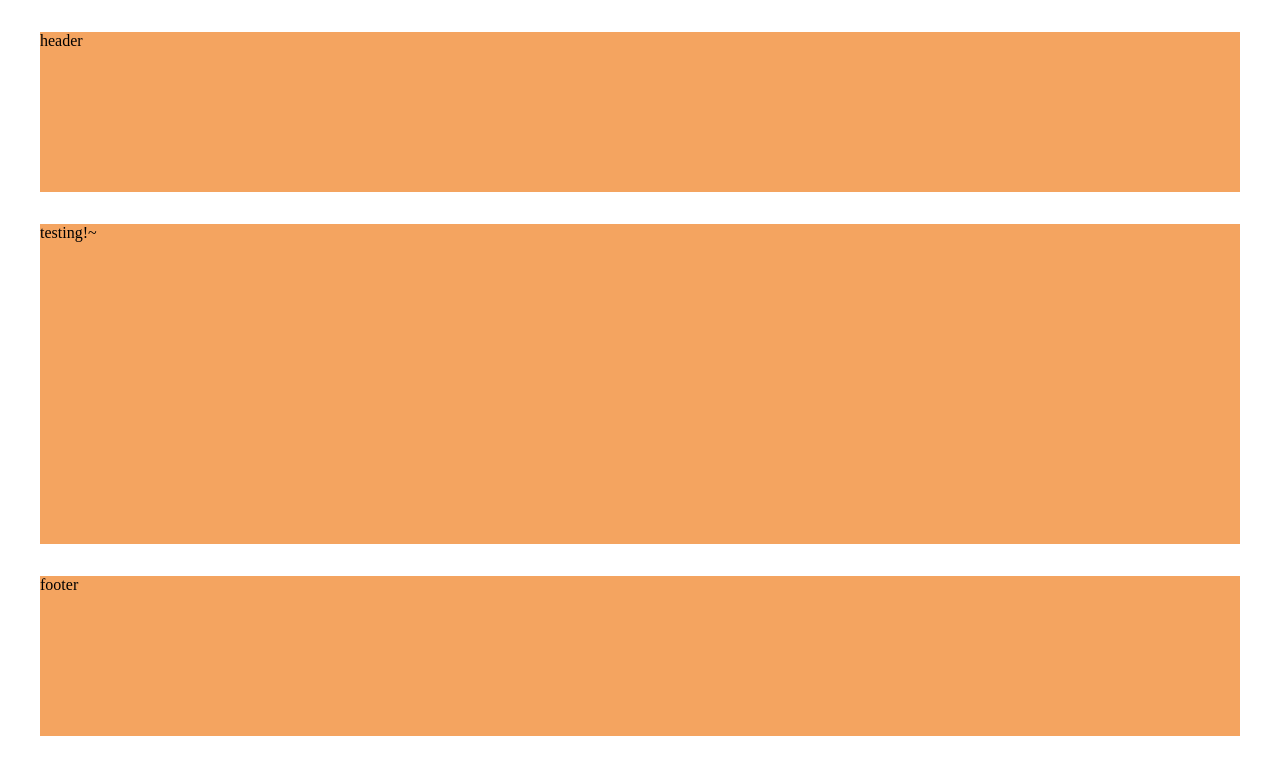
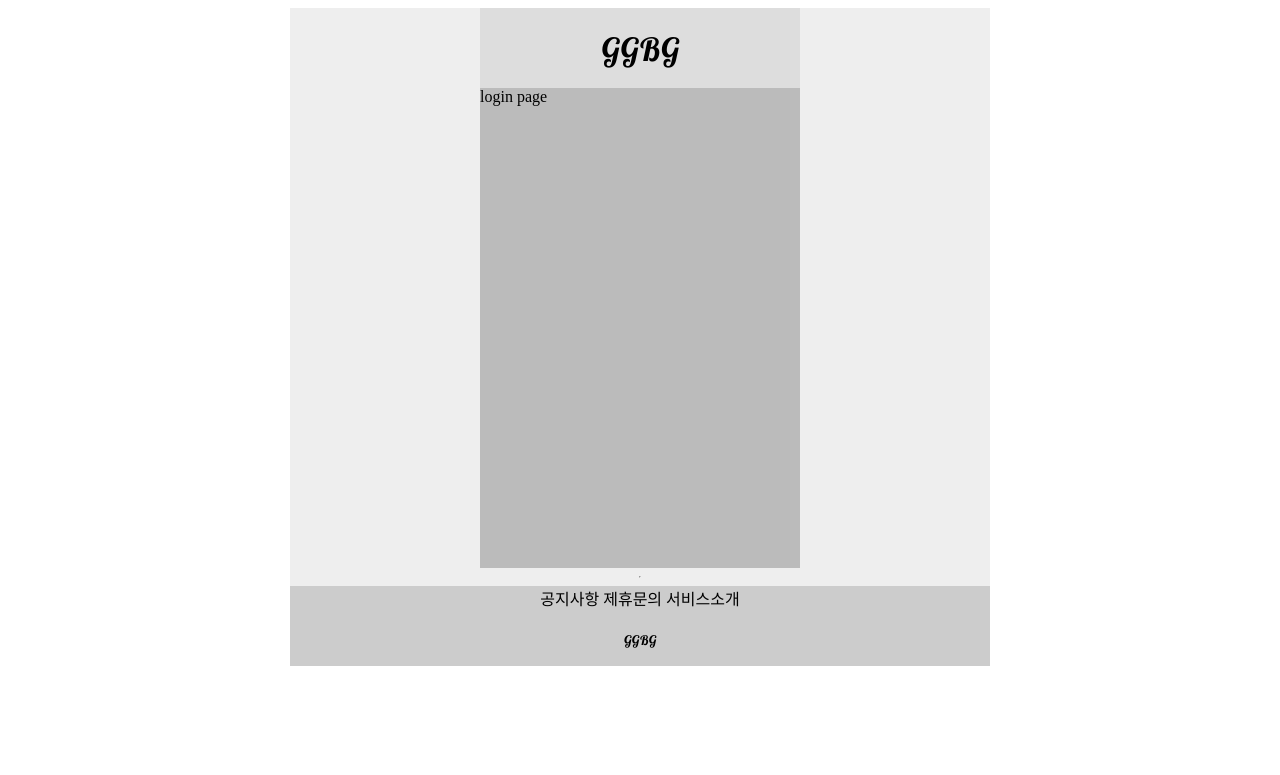
Before and after one commit to codeblue25/django_practice, a Django app: page /account/hello_1ban/ in a window 1280 px wide. Shown: the top 775 px of the page. Run offline with Django 3.2, Linux system fonts and the light colour scheme.

Commit message:
Set up base.css, logo fonts, and layouts

```diff
--- a/accountapp/templates/accountapp/hello_1ban.html
+++ b/accountapp/templates/accountapp/hello_1ban.html
@@ -1,5 +1,6 @@
 {% extends 'base.html'%}
 
 {% block content %}
-<div style = 'height: 20rem; background-color: sandybrown; margin: 2rem'>testing!~</div>
+<div class="contents">login page</div>
+
 {% endblock %}
--- a/django_prac1/settings.py
+++ b/django_prac1/settings.py
@@ -130,6 +130,12 @@ USE_TZ = True
 
 STATIC_URL = '/static/'
 
+STATIC_ROOT = os.path.join(BASE_DIR, 'staticfiles')
+
+STATICFILES_DIRS = [
+    BASE_DIR / 'static',
+]
+
 # Default primary key field type
 # https://docs.djangoproject.com/en/3.2/ref/settings/#default-auto-field
 
--- /dev/null
+++ b/static/base.css
@@ -0,0 +1,37 @@
+.wrap{
+    display: flex;
+    flex-direction: column;
+    /*justify-content: center;*/
+    align-items: center;
+    /*flex-wrap: wrap;*/
+    margin: 0 auto;
+    width: 700px;
+    height: 100%;
+    background-color: #eee;
+}
+
+.main_logo {
+    width: 20rem;
+    height: 5rem;
+    background: #ddd;
+    text-align: center;
+    font-family: 'Lobster Two', cursive;
+}
+
+.contents {
+    width: 20rem;
+    height: 30rem;
+    background-color: #bbb;
+    /*margin: 2rem*/
+}
+
+.footer_logo {
+    width: 100%;
+    height: 5rem;
+    background-color: #ccc;
+    text-align: center;
+}
+
+.footer_logo h5{
+    font-family: 'Lobster Two', cursive;
+}
--- a/templates/base.html
+++ b/templates/base.html
@@ -4,12 +4,16 @@
 {% include 'head.html' %}
 
 <body>
-    {% include 'header.html' %}
+    <div class="wrap">
+        {% include 'header.html' %}
 
-    {% block content %}
-    {% endblock %}
+{#        <div class="contents">con</div>#}
+        {% block content %}
+        {% endblock %}
 
-    {% include 'footer.html' %}
+        <hr />
 
+        {% include 'footer.html' %}
+    </div>
 </body>
 </html>
--- a/templates/footer.html
+++ b/templates/footer.html
@@ -1 +1,10 @@
-<div style = 'height: 10rem; background-color: sandybrown; margin: 2rem'>footer</div>
+<div class="footer_logo">
+    <div class = "pragmatic_footer_button">
+        <span>공지사항</span>
+        <span>제휴문의</span>
+        <span>서비스소개</span>
+    </div>
+    <div class = "pragmatic_footer_logo">
+        <h5>GGBG</h5>
+    </div>
+</div>
--- a/templates/head.html
+++ b/templates/head.html
@@ -1,4 +1,10 @@
+{% load static %}
+
 <head>
     <meta charset="UTF-8">
     <title>JJBG</title>
+    <link rel="stylesheet" href=" {% static 'base.css' %}" />
+    <link rel="preconnect" href="https://fonts.googleapis.com">
+    <link rel="preconnect" href="https://fonts.gstatic.com" crossorigin>
+    <link href="https://fonts.googleapis.com/css2?family=Lobster+Two:ital,wght@1,700&display=swap" rel="stylesheet">
 </head>
--- a/templates/header.html
+++ b/templates/header.html
@@ -1 +1,3 @@
-<div style = 'height: 10rem; background-color: sandybrown; margin: 2rem'>header</div>
+<div class="main_logo">
+    <h1>GGBG</h1>
+</div>
```
